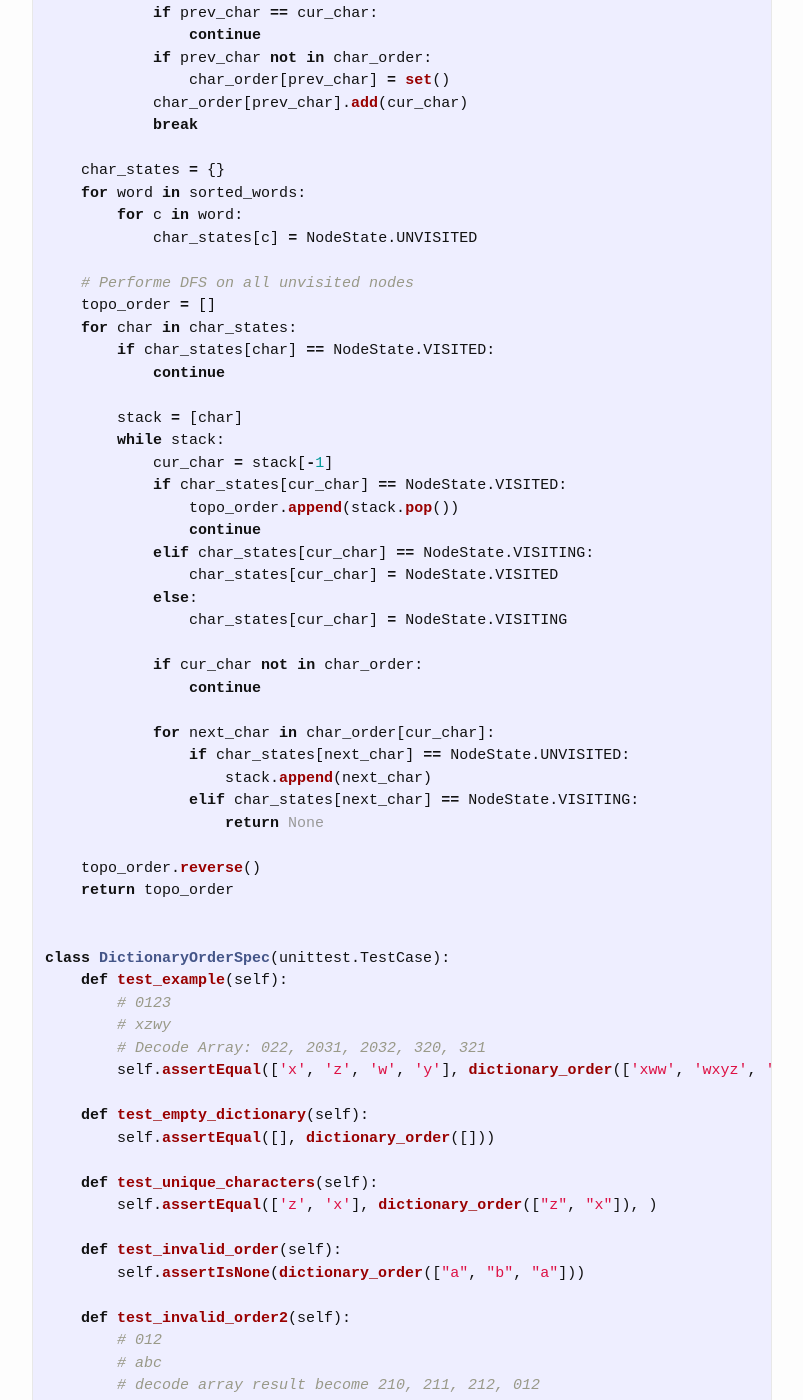
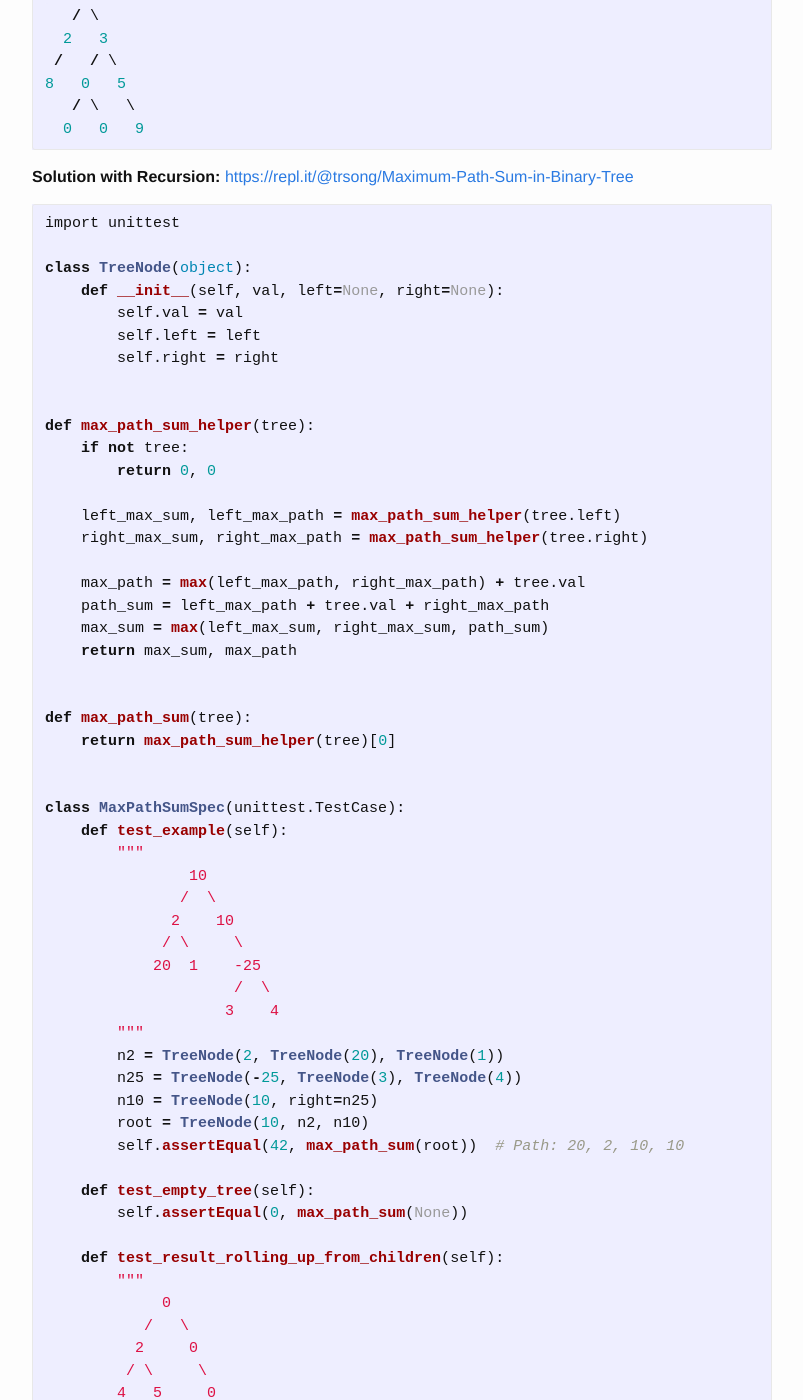
Before and after one commit to trsong/trsong.github.io, a Jekyll site: the page built from _posts/2019-11-01-DailyQuestionsNov.md, in a window 1280 px wide and 1400 px high, scrolled down 2033 px. Shown: the whole window, without its empty margins (238-1041 px from the left). Built offline with Jekyll 4.4.1, drawn with Linux system fonts in a browser that asks for light colours; some of the changed text lies outside the part shown.

Commit message:
Add Solution to Nov 10 Question

````diff
--- a/_posts/2019-11-01-DailyQuestionsNov.md
+++ b/_posts/2019-11-01-DailyQuestionsNov.md
@@ -18,6 +18,29 @@ categories: Python/Java
 
 **Java Playground:** [https://repl.it/languages/java](https://repl.it/languages/java)
 
+### Nov 11, 2019 \[Easy\] Full Binary Tree
+---
+> **Question:** Given a binary tree, remove the nodes in which there is only 1 child, so that the binary tree is a full binary tree.
+>
+> So leaf nodes with no children should be kept, and nodes with 2 children should be kept as well.
+
+**Example:**
+```py
+Given this tree:
+     1
+    / \
+   2   3
+  /   / \
+ 0   9   4
+
+We want a tree like:
+     1
+    / \
+   0   3
+      / \
+     9   4
+```
+
 
 ### Nov 10, 2019 \[Medium\] Maximum Path Sum in Binary Tree
 ---
@@ -34,6 +57,174 @@ Given the following binary tree, the result should be 42 = 20 + 2 + 10 + 10.
              /  \
             3    4
 (* denotes the max path)
+```
+
+**My thoughts:** The maximum path sum can either roll up from maximum of recursive children value or calculate based on maximum left path sum and right path sum.
+
+Example1: Final result rolls up from children
+```py
+     0
+   /   \
+  2     0
+ / \   /
+4   5 0
+```
+
+Example2: Final result is calculated based on max left path sum and right path sum
+
+```py
+    1
+   / \
+  2   3
+ /   / \
+8   0   5
+   / \   \
+  0   0   9
+```
+
+**Solution with Recursion:** [https://repl.it/@trsong/Maximum-Path-Sum-in-Binary-Tree](https://repl.it/@trsong/Maximum-Path-Sum-in-Binary-Tree)
+```py
+import unittest
+
+class TreeNode(object):
+    def __init__(self, val, left=None, right=None):
+        self.val = val
+        self.left = left
+        self.right = right
+
+
+def max_path_sum_helper(tree):
+    if not tree:
+        return 0, 0
+
+    left_max_sum, left_max_path = max_path_sum_helper(tree.left)
+    right_max_sum, right_max_path = max_path_sum_helper(tree.right)
+
+    max_path = max(left_max_path, right_max_path) + tree.val
+    path_sum = left_max_path + tree.val + right_max_path
+    max_sum = max(left_max_sum, right_max_sum, path_sum)
+    return max_sum, max_path
+
+
+def max_path_sum(tree):
+    return max_path_sum_helper(tree)[0]
+
+
+class MaxPathSumSpec(unittest.TestCase):
+    def test_example(self):
+        """
+                10
+               /  \
+              2    10
+             / \     \
+            20  1    -25
+                     /  \
+                    3    4
+        """
+        n2 = TreeNode(2, TreeNode(20), TreeNode(1))
+        n25 = TreeNode(-25, TreeNode(3), TreeNode(4))
+        n10 = TreeNode(10, right=n25)
+        root = TreeNode(10, n2, n10)
+        self.assertEqual(42, max_path_sum(root))  # Path: 20, 2, 10, 10
+
+    def test_empty_tree(self):
+        self.assertEqual(0, max_path_sum(None))
+
+    def test_result_rolling_up_from_children(self):
+        """
+             0
+           /   \
+          2     0
+         / \     \
+        4   5     0
+        """
+        n2 = TreeNode(2, TreeNode(4), TreeNode(5))
+        n0 = TreeNode(0, right=TreeNode(0))
+        root = TreeNode(0, n2, n0)
+        self.assertEqual(11, max_path_sum(root))  # Path: 4 - 2 - 5
+
+    def test_result_calculated_based_on_max_left_path_sum_and_right_path_sum(self):
+        """
+            1
+           / \
+          2   3
+         /   / \
+        8   0   5
+           / \   \
+          0   0   9
+        """
+        n0 = TreeNode(0, TreeNode(0), TreeNode(0))
+        n5 = TreeNode(5, right=TreeNode(9))
+        n3 = TreeNode(3, n0, n5)
+        n2 = TreeNode(2, TreeNode(8))
+        root = TreeNode(1, n2, n3)
+        self.assertEqual(28, max_path_sum(root))  # Path: 8 - 2 - 1 - 3 - 5 - 9
+
+    def test_max_path_sum_not_pass_root(self):
+        """
+             1
+           /   \
+          2     0
+         / \   /
+        4   5 1
+        """
+        n2 = TreeNode(2, TreeNode(4), TreeNode(5))
+        n0 = TreeNode(0, TreeNode(1))
+        root = TreeNode(1, n2, n0)
+        self.assertEqual(11, max_path_sum(root)) # Path: 4 - 2 - 5
+
+    def test_max_path_sum_pass_root(self):
+        """
+              1
+             /
+            2
+           /
+          3
+         /
+        4
+        """
+        n3 = TreeNode(3, TreeNode(4))
+        n2 = TreeNode(2, n3)
+        n1 = TreeNode(1, n2)
+        self.assertEqual(10, max_path_sum(n1))  # Path: 1 - 2 - 3 - 4
+
+    def test_heavy_right_tree(self):
+        """
+          1
+         / \
+        2   3
+       /   / \
+      8   4   5
+         / \   \
+        6   7   9
+        """
+        n5 = TreeNode(5, right=TreeNode(9))
+        n4 = TreeNode(4, TreeNode(6), TreeNode(7))
+        n3 = TreeNode(3, n4, n5)
+        n2 = TreeNode(2, TreeNode(8))
+        n1 = TreeNode(1, n2, n3)
+        self.assertEqual(28, max_path_sum(n1))  # Path: 8 - 2 - 1 - 3 - 5 - 9
+
+    def test_tree_with_negative_nodes(self):
+        """
+            -1
+           /  \
+         -2   -3
+         /    / \
+       -8   -4  -5
+            / \   \
+          -6  -7  -9
+        """
+        n5 = TreeNode(-5, right=TreeNode(-9))
+        n4 = TreeNode(-4, TreeNode(-6), TreeNode(-7))
+        n3 = TreeNode(-3, n4, n5)
+        n2 = TreeNode(-2, TreeNode(-8))
+        n1 = TreeNode(-1, n2, n3)
+        self.assertEqual(0, max_path_sum(n1))  # Path: 8 - 2 - 1 - 3 - 5 - 9
+
+
+if __name__ == '__main__':
+    unittest.main(exit=False)
 ```
 
 ### Nov 9, 2019 \[Hard\] Order of Alien Dictionary
````
